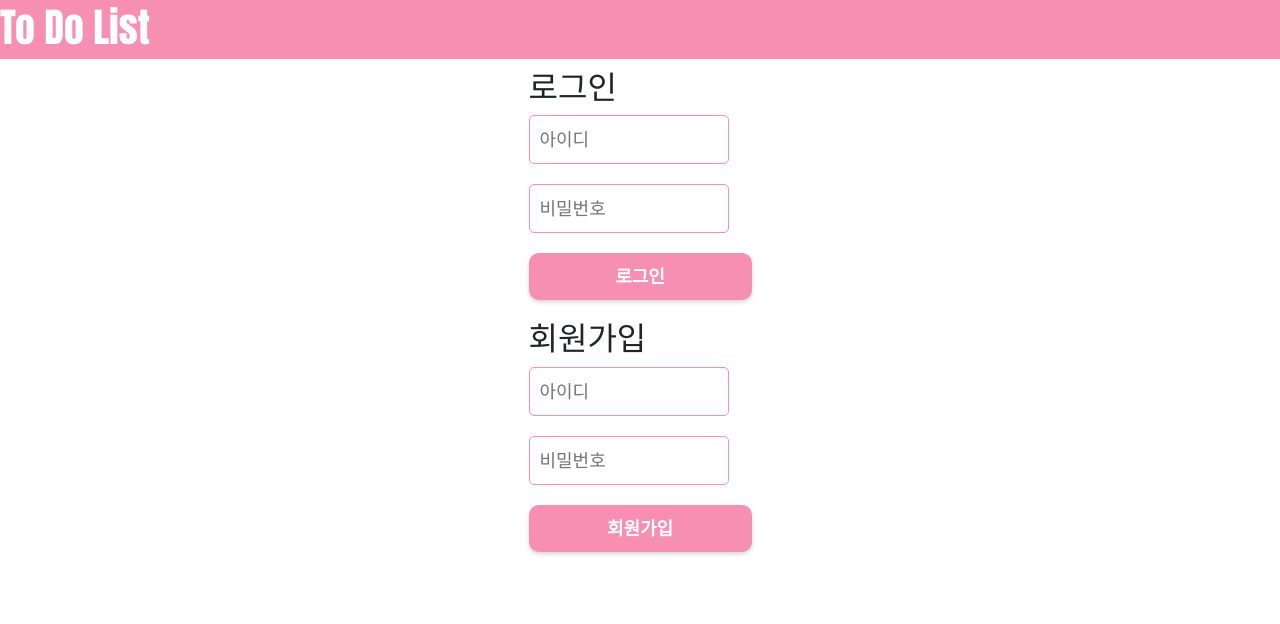
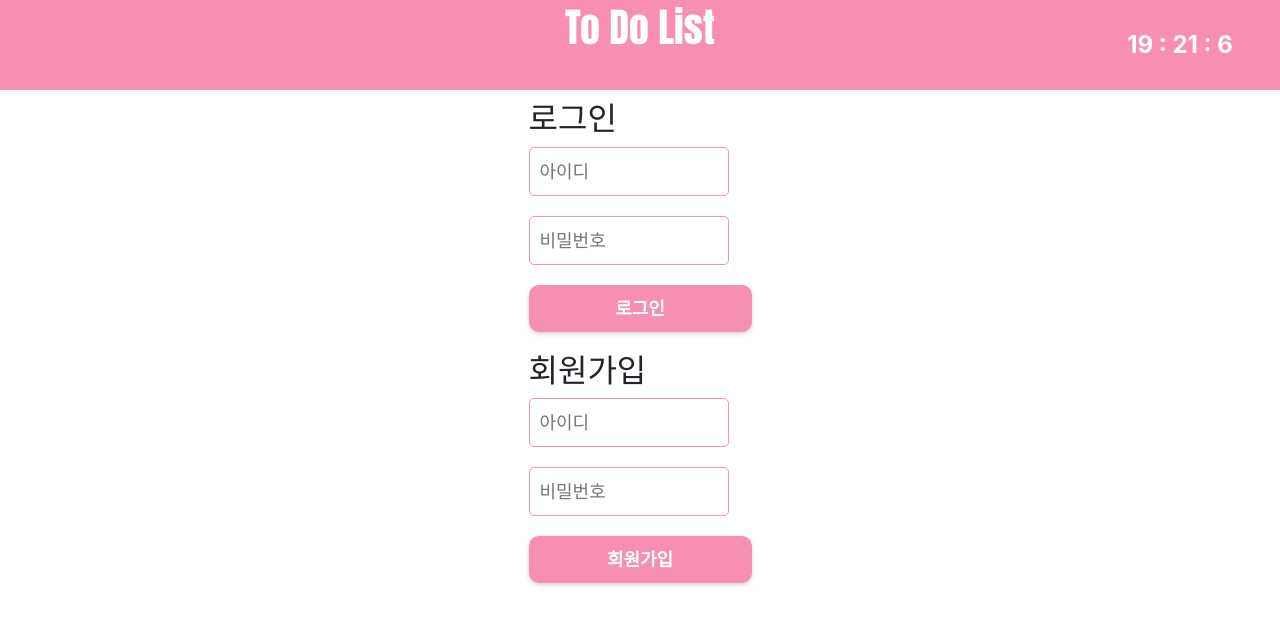
Before and after one commit to youngju6143/ToDoList, a React (Create React App) app in the folder myreact/: page /login in a window 1280 px wide. Shown: the top 624 px of the page. Built offline with nearby package versions, Linux system fonts and the light colour scheme; the HTML template or start-up script is replaced by a standard one.

Commit message:
9/1 edit: clock, add: Title.js

```diff
--- a/myreact/src/Components/List.js
+++ b/myreact/src/Components/List.js
@@ -5,6 +5,8 @@ import axios from "axios"
 import { MdDone } from 'react-icons/md'
 
 import {changeDate, changeTitle, addTodo, fetchChecked} from './Function'
+import Title from './Title';
+
 
 
 function List() {
@@ -14,18 +16,11 @@ function List() {
     let [completed, setCompleted] = useState()
     let [writer, setWriter] = useState('');
 
-    let [clock, setClock] = useState('')
 
     let navigate = useNavigate()
 
     useEffect(() => {
         fetchTodo()
-
-        const Clock = setInterval(() => {
-            let time = new Date()
-            setClock(time.getHours() + " : " + time.getMinutes() + " : " + time.getSeconds())
-        }, 1000)
-
     }, [])
 
 
@@ -44,11 +39,7 @@ function List() {
 
     return (
         <div>
-            <div className='title'>
-                <div className='clock'></div>
-                <h1 className='homeFont'> To Do List </h1>
-                <div className='clock'>{clock}</div>
-            </div>
+            <Title />
             {/* <p className='listTitle'> My List </p> */}
             <div className='container'>
                 <div className='inputBox'>
--- a/myreact/src/Components/Login.js
+++ b/myreact/src/Components/Login.js
@@ -2,6 +2,7 @@ import { Button, Container, Nav, Navbar } from 'react-bootstrap';
 import { Link, Route, Routes, useNavigate } from 'react-router-dom'
 import { useState, useEffect } from 'react';
 import axios from "axios"
+import Title from './Title';
 
 function Login() {
     let [id, setId] = useState("")
@@ -10,9 +11,7 @@ function Login() {
 
     return (
         <div>
-            <div className='title'>
-                <h1 className='homeFont'> To Do List </h1>
-            </div>
+            <Title />
 
             <LoginForm id={id} setId={setId} pw={pw} setPw={setPw} />
         </div>
--- /dev/null
+++ b/myreact/src/Components/Title.js
@@ -0,0 +1,28 @@
+import { useState, useEffect } from 'react';
+
+function Title() {
+    let [clock, setClock] = useState('')
+
+    const startInterval = (seconds, callback) => {
+        callback()
+        return setInterval(callback, seconds * 1000)
+    }
+    useEffect(() => {
+        const Clock = startInterval(1, () => {
+            let time = new Date()
+            setClock(time.getHours() + " : " + time.getMinutes() + " : " + time.getSeconds())
+        })
+
+    }, [])
+
+    return (
+        <div className='title'>
+            <div className='clock'></div>
+            <h1 className='homeFont'> To Do List </h1>
+            <div className='clock'>{clock}</div>
+        </div>
+    )
+
+}
+
+export default Title
```
